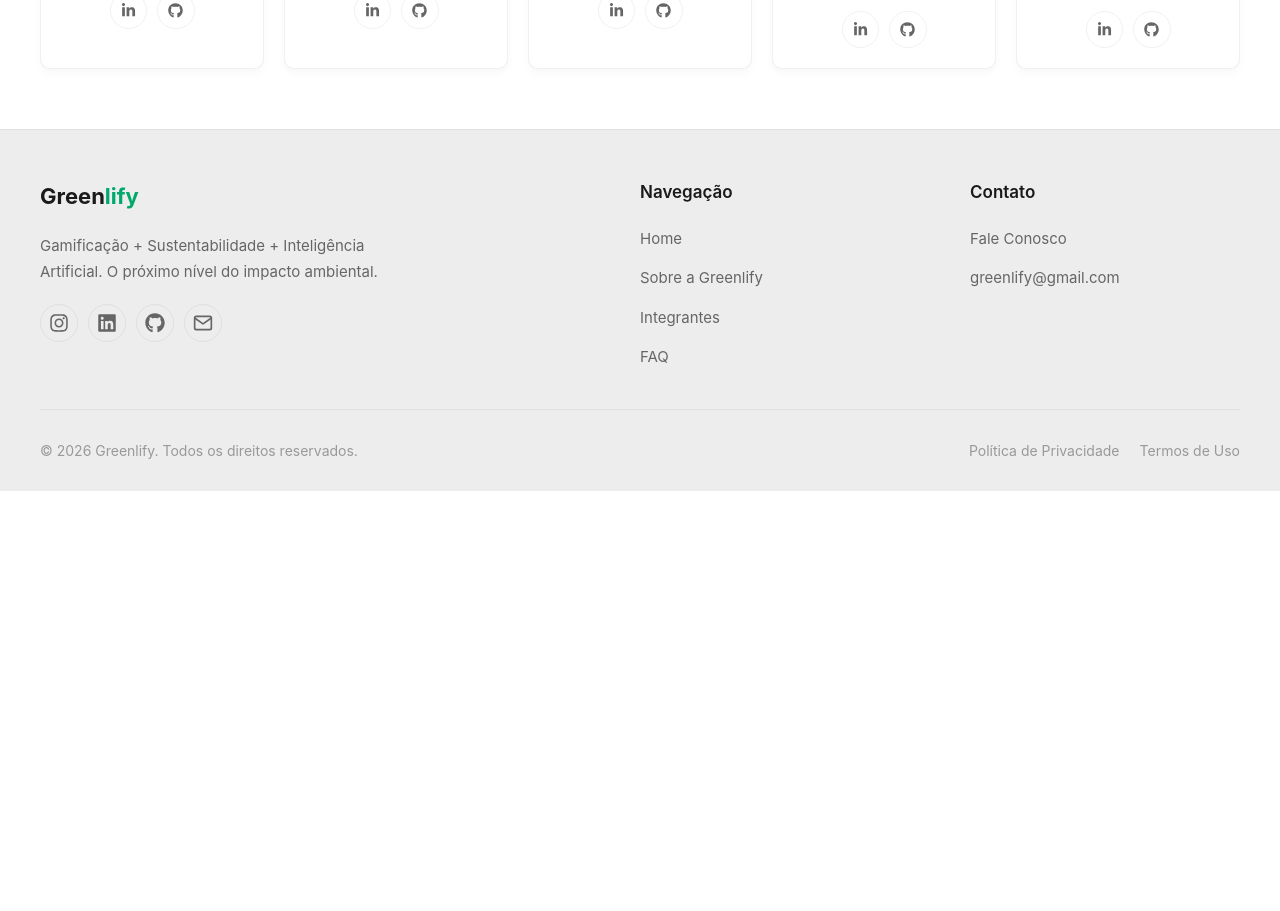
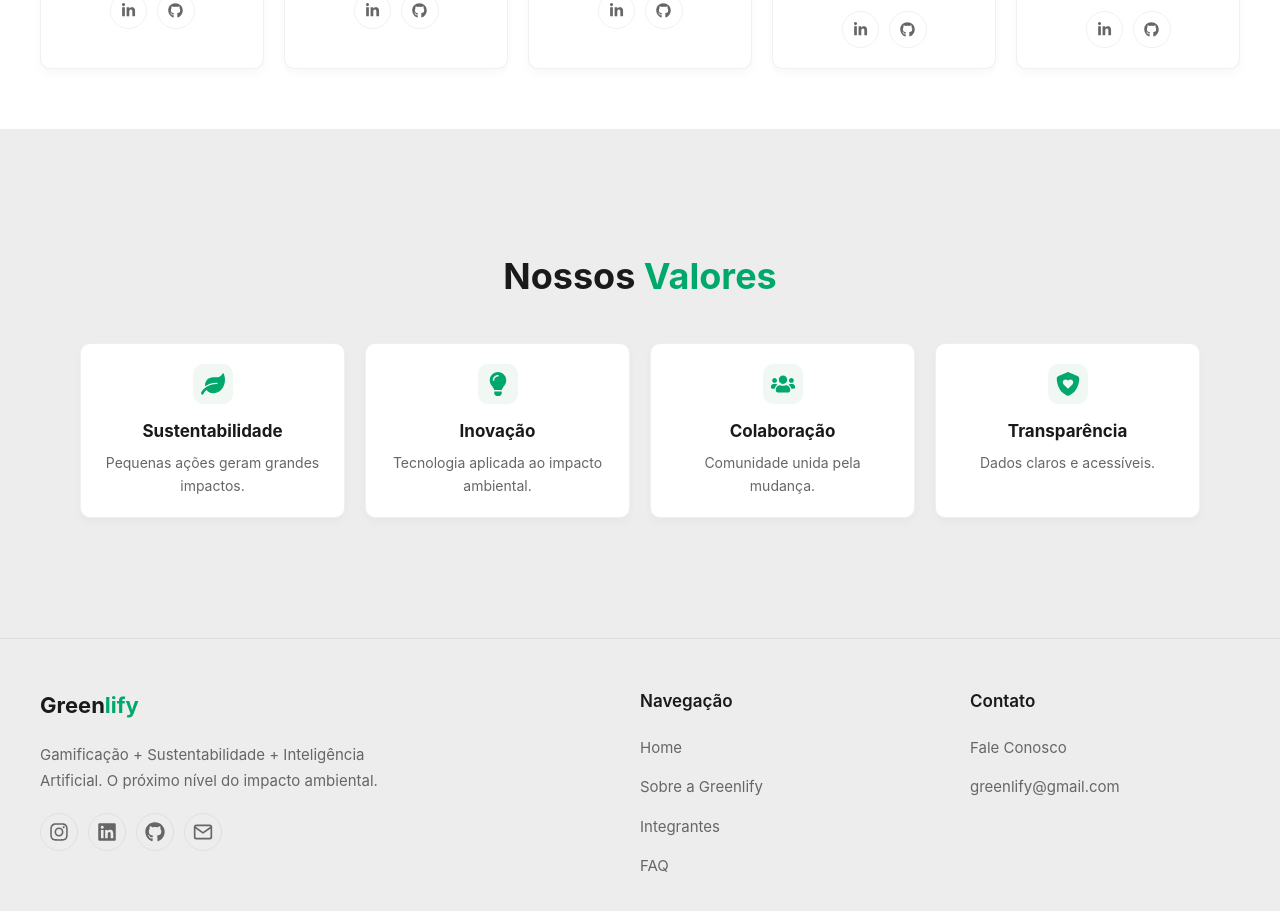
Before and after one commit to milasnt/greenlify-front, a React (Vite) app: page /integrantes in a window 1280 px wide. Shown: the part 1080-1991 px from the top of the page. Before the commit the page ends 1571 px from the top, so only its background shows below. Built offline with nearby package versions, Linux system fonts and the light colour scheme.

Commit message:
feat: adicionando mais uma section na página de integrantes

```diff
--- a/src/routes/Integrantes/index.tsx
+++ b/src/routes/Integrantes/index.tsx
@@ -1,7 +1,7 @@
 import Section from "../../components/Section";
 import Hero from "../../components/Hero";
-import { FaGithub, FaLinkedinIn, FaSeedling } from "react-icons/fa";
-import { FaUserGroup } from "react-icons/fa6";
+import { FaGithub, FaLinkedinIn, FaSeedling, FaLeaf, FaLightbulb, FaUsers } from "react-icons/fa";
+import { FaUserGroup, FaShieldHeart } from "react-icons/fa6";
 import Card from "../../components/Card";
 
 import imgCamila from "../../assets/img/integrantes/img-camila.jpeg";
@@ -116,6 +116,67 @@ export default function Integrantes() {
                     ))}
                 </div>
             </Section>
+
+            <Section variant="secondary">
+                <div className="mx-auto w-full max-w-[140rem] px-16 py-24">
+                    <div className="mb-16 text-center">
+                        <h2 className="text-[3.6rem] font-bold text-text-main">
+                            Nossos <span className="text-green-primary">Valores</span>
+                        </h2>
+                    </div>
+
+                    <div className="grid grid-cols-4 gap-8 max-[1200px]:grid-cols-2 max-[480px]:grid-cols-1">
+                        <Card center>
+                            <div className="mx-auto mb-6 flex h-16 w-16 items-center justify-center rounded-2xl bg-green-ultra-light text-[2.4rem] text-green-primary">
+                                <FaLeaf />
+                            </div>
+                            <h3 className="mb-3 text-[1.7rem] font-bold text-text-main">
+                                Sustentabilidade
+                            </h3>
+                            <p className="text-[1.4rem] leading-[1.6] text-text-secondary">
+                                Pequenas ações geram grandes impactos.
+                            </p>
+                        </Card>
+
+                        <Card center>
+                            <div className="mx-auto mb-6 flex h-16 w-16 items-center justify-center rounded-2xl bg-green-ultra-light text-[2.4rem] text-green-primary">
+                                <FaLightbulb />
+                            </div>
+                            <h3 className="mb-3 text-[1.7rem] font-bold text-text-main">
+                                Inovação
+                            </h3>
+                            <p className="text-[1.4rem] leading-[1.6] text-text-secondary">
+                                Tecnologia aplicada ao impacto ambiental.
+                            </p>
+                        </Card>
+
+                        <Card center>
+                            <div className="mx-auto mb-6 flex h-16 w-16 items-center justify-center rounded-2xl bg-green-ultra-light text-[2.4rem] text-green-primary">
+                                <FaUsers />
+                            </div>
+                            <h3 className="mb-3 text-[1.7rem] font-bold text-text-main">
+                                Colaboração
+                            </h3>
+                            <p className="text-[1.4rem] leading-[1.6] text-text-secondary">
+                                Comunidade unida pela mudança.
+                            </p>
+                        </Card>
+
+                        <Card center>
+                            <div className="mx-auto mb-6 flex h-16 w-16 items-center justify-center rounded-2xl bg-green-ultra-light text-[2.4rem] text-green-primary">
+                                <FaShieldHeart />
+                            </div>
+                            <h3 className="mb-3 text-[1.7rem] font-bold text-text-main">
+                                Transparência
+                            </h3>
+                            <p className="text-[1.4rem] leading-[1.6] text-text-secondary">
+                                Dados claros e acessíveis.
+                            </p>
+                        </Card>
+                    </div>
+                </div>
+            </Section>
+
         </>
     );
 }
```
